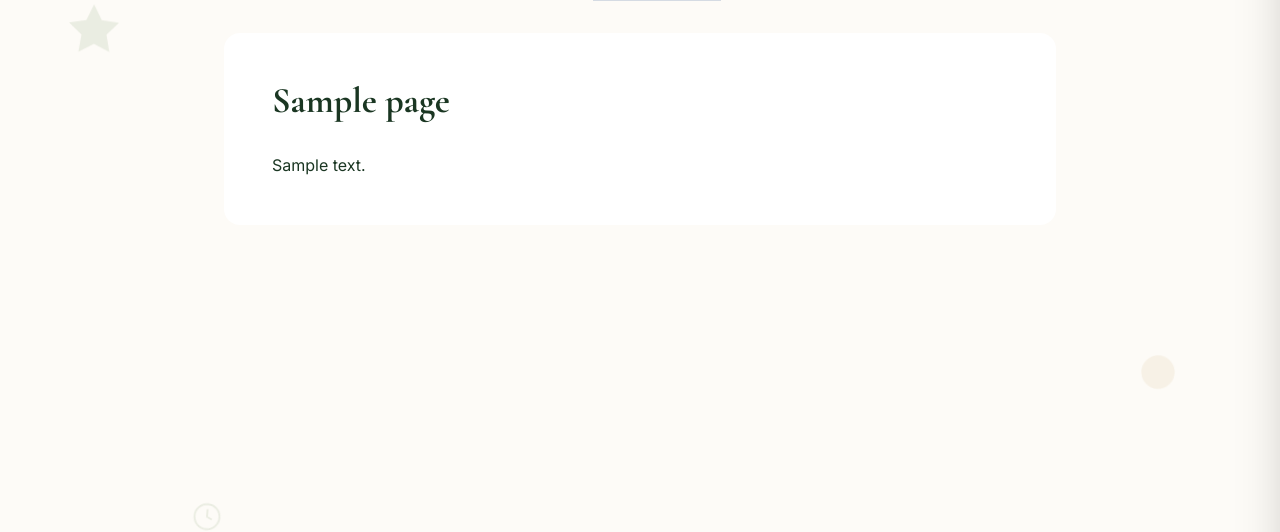
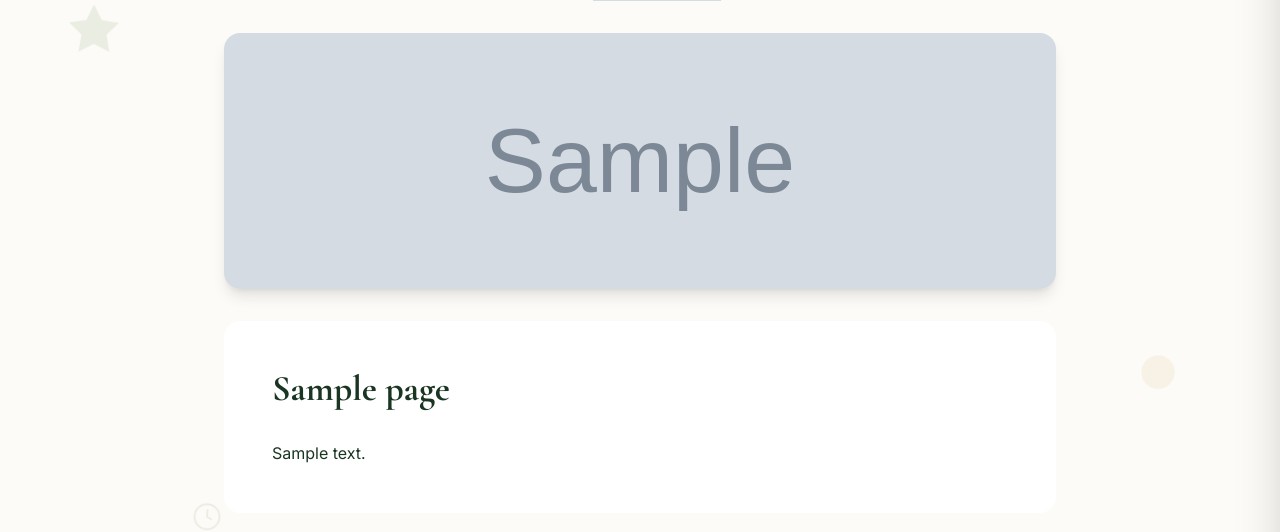
Before and after one commit to Ratsken/everest-cakes, a Django app: a page that uses templates/core/page.html in a window 1280 px wide. Shown: the part 119-651 px from the top of the page. Run offline with Django 5.2, Linux system fonts and the light colour scheme; tables that the repository leaves empty hold one stand-in row (values such as "Sample post"); grey boxes marked "Sample" are stand-in pictures; parts of the project's set-up code (start-up, migrations or seed data) failed here and were passed over; some libraries are stand-ins or nearby versions.

Commit message:
feat: Add hero image display to page template

```diff
--- a/templates/core/page.html
+++ b/templates/core/page.html
@@ -6,6 +6,12 @@
 {% block content %}
 <div class="pt-24 pb-16 bg-brand-cream min-h-screen">
     <div class="max-w-4xl mx-auto px-4 sm:px-6 lg:px-8">
+        {% if page and page.hero_image %}
+        <div class="mb-8">
+            <img src="{{ page.hero_image.url }}" alt="{{ page.hero_image_alt|default:page.title }}" class="w-full rounded-2xl shadow-lg object-cover h-64">
+        </div>
+        {% endif %}
+
         <div class="bg-white rounded-2xl p-8 md:p-12">
             <h1 class="text-3xl md:text-4xl font-serif font-bold text-charcoal mb-8">{{ page.title }}</h1>
             <div class="prose prose-lg max-w-none">
```
